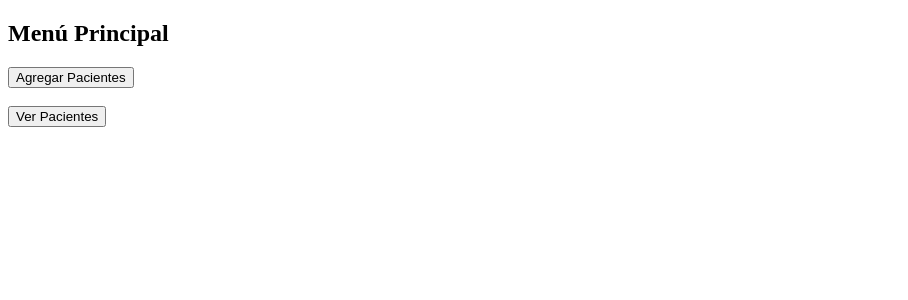
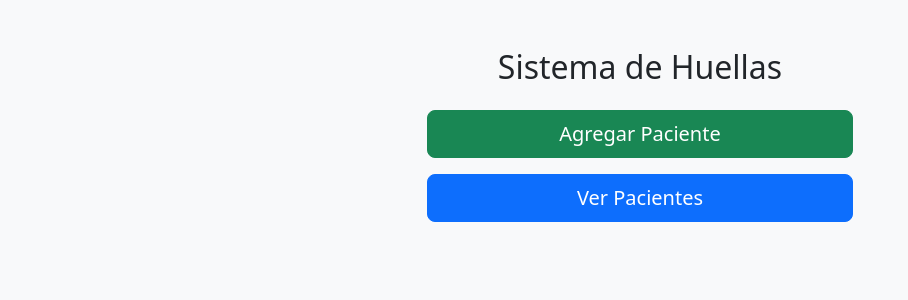
Before and after one commit to HuellaIoT/huellaiot, a PHP site: page /menu.php in a window 1280 px wide. Shown: the top 300 px of the page, without its empty margins (0-908 px from the left). Run offline with PHP 8.4, Linux system fonts and the light colour scheme; the visitor is signed in with stand-in values (Sample User, id 1).

Commit message:
Update menu.php

```diff
--- a/public/menu.php
+++ b/public/menu.php
@@ -6,11 +6,17 @@ if (!isset($_SESSION["logueado"])) {
 }
 ?>
 <!DOCTYPE html>
-<html>
-<head><title>Menú</title></head>
-<body>
-<h2>Menú Principal</h2>
-<a href="agregar_huella.php"><button>Agregar Pacientes</button></a><br><br>
-<a href="ver_pacientes.php"><button>Ver Pacientes</button></a>
+<html lang="es">
+<head>
+  <meta charset="UTF-8">
+  <title>Menú Principal</title>
+  <link href="https://cdn.jsdelivr.net/npm/bootstrap@5.3.0/dist/css/bootstrap.min.css" rel="stylesheet">
+</head>
+<body class="bg-light text-center pt-5">
+  <h2 class="mb-4">Sistema de Huellas</h2>
+  <div class="d-grid gap-3 col-4 mx-auto">
+    <a href="agregar_huella.php" class="btn btn-success btn-lg">Agregar Paciente</a>
+    <a href="ver_pacientes.php" class="btn btn-primary btn-lg">Ver Pacientes</a>
+  </div>
 </body>
 </html>
```
